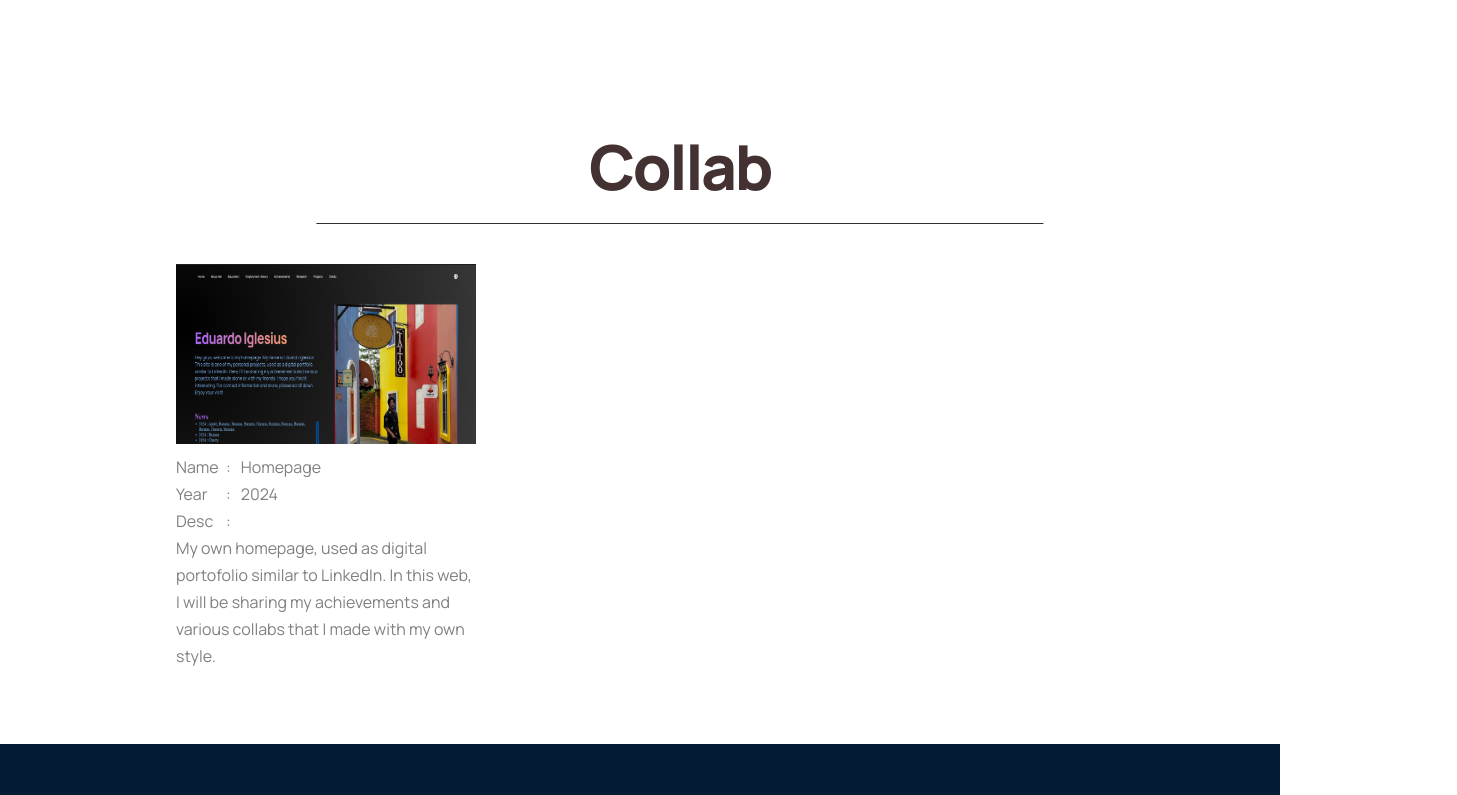
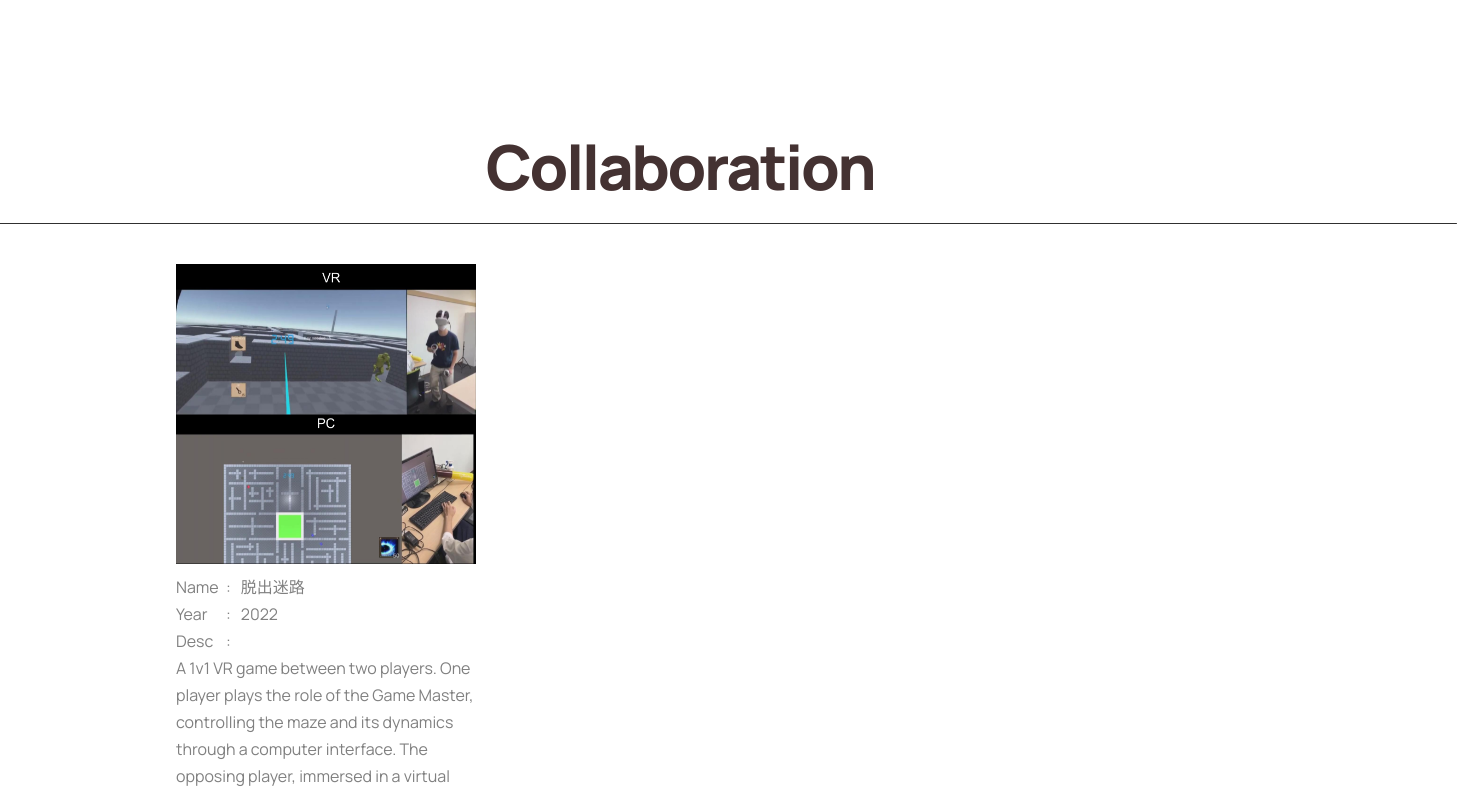
Before and after one commit to edidudedo/homepage, a React (Create React App) app: page / in a window 1280 px wide. Shown: the part 4180-4975 px from the top of the page, 1457 px wide, since content can reach past the window. Built offline with nearby package versions, Linux system fonts and the light colour scheme.

Commit message:
Add Collab Item

```diff
--- /dev/null
+++ b/src/Assets/Collab/index.js
@@ -0,0 +1 @@
+export { default as Maze } from './Maze.png';
--- a/src/Containers/Collab/Collab.css
+++ b/src/Containers/Collab/Collab.css
@@ -72,7 +72,7 @@
 
   .collab img {
     width: 300px;
-    height: 180px;
+    height: 300px;
     display: block;
     margin: 0 auto 10px;
   }
--- a/src/Containers/Collab/Collab.jsx
+++ b/src/Containers/Collab/Collab.jsx
@@ -1,19 +1,19 @@
 import React from 'react'
 import './Collab.css'
-import { Homepage } from '../../Assets/Projects'
+import { Maze } from '../../Assets/Collab'
 
 
 
 
 const Collabs = () => {
     const CollabList = [
-        {imgSrc : Homepage, imgLink : "https://edidudedo.github.io/homepage/",  name : "Homepage", year : "2024", desc  : "My own homepage, used as digital portofolio similar to LinkedIn. In this web, I will be sharing my achievements and various collabs that I made with my own style."},
+        {imgSrc : Maze, imgLink : "https://github.com/hiiragi589/vr_work_2022?tab=readme-ov-file",  name : "脱出迷路", year : "2022", desc  : "A 1v1 VR game between two players. One player plays the role of the Game Master, controlling the maze and its dynamics through a computer interface. The opposing player, immersed in a virtual reality environment, takes on the role of a player. The objective of the player is to escape the labyrinth by collecting keys and various items within the time limit, all while avoiding the traps set by the Game Master and evading monsters that lurk within. Credit to 西 滉平, 年藤 悠歩, 佐⼭ 幸翼, "},
     ]
     return(
         <div className = "collabs section__padding" id ="collaboration">
             <div className = "collabs-content">
                 <h1 className = "about-title">
-                    Collab
+                    Collaboration
                 </h1>
                 <div class="collabs-container">
                     {CollabList.map(item => (
```
Also changed, not shown: src/Assets/Collab/Maze.png (added).
